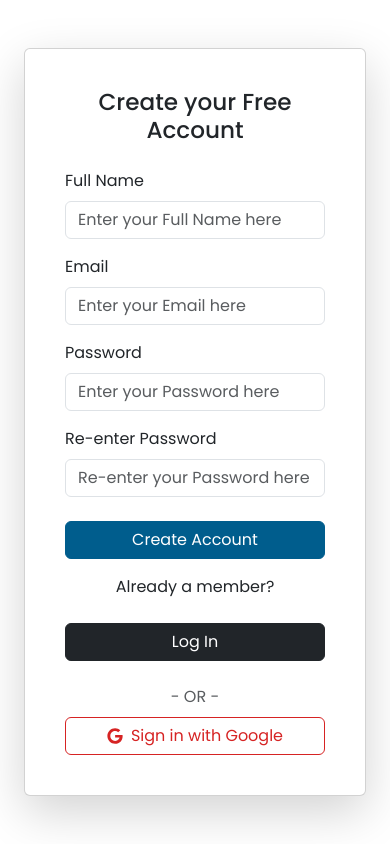
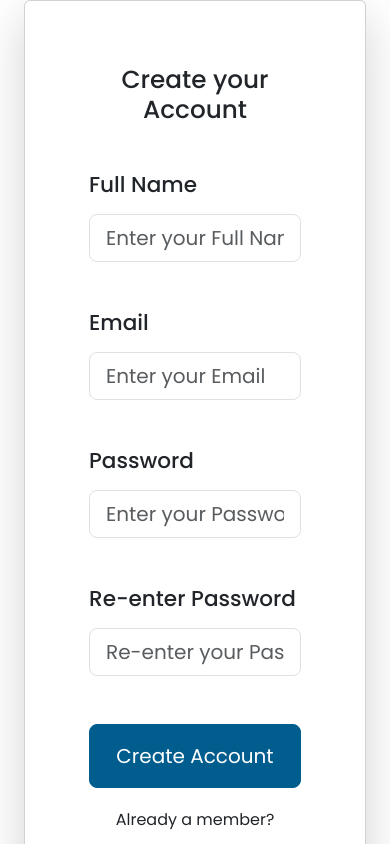
Before and after one commit to TheCodingWizard27/Capstone, a React (Create React App) app in the folder frontend/: page /pages/register in a window 390 px wide. Shown: the top 844 px of the page. Built offline with nearby package versions, Linux system fonts and the light colour scheme.

Commit message:
Editing login and register pages

```diff
--- a/frontend/src/pages/register.js
+++ b/frontend/src/pages/register.js
@@ -1,74 +1,80 @@
 import React from 'react';
 import { Container, Row, Col, Form, Button, Card } from 'react-bootstrap';
+import Image from 'react-bootstrap/Image';
 import { FaGoogle } from 'react-icons/fa';
 import { Link } from 'react-router-dom';
 
 const Register = () => {
   return (
     <Container fluid className="vh-100 d-flex align-items-center justify-content-center">
-      <Row className="w-100">
+      <Row className="w-100 h-100">
         {/* Left side with large logo */}
-        <Col md={5} className="d-none d-md-flex align-items-center justify-content-center bg-light">
-          <img src="logo.svg" alt="Shop Simplify Logo" style={{ width: '75%', borderRadius: '50%' }} />
+        <Col md={6} className="d-none d-md-flex align-items-center justify-content-center bg-light h-100">
+        <Image
+        src={`${process.env.PUBLIC_URL}/images/logo.svg`}
+        alt="Logo"
+        fluid
+      />
         </Col>
 
-        {/* Registration form on the right side */}
-        <Col md={7} className="d-flex align-items-center justify-content-center">
-          <Card style={{ width: '100%', maxWidth: '450px' }} className="p-4 shadow-lg">
-            <Card.Body>
-              <h3 className="text-center mb-4">Create your Free Account</h3>
+        {/* Sign-in form on the right side */}
+        <Col md={6} className="d-flex align-items-center justify-content-center h-1000">
+          <Card style={{ width: '100%', maxWidth: '1000px' }} className="p-5 shadow-lg h-100">
+            <Card.Body className="d-flex flex-column justify-content-center">
+              <h2 className="text-center mb-5">Create your Account</h2>
 
               <Form>
                 {/* Full Name field */}
-                <Form.Group controlId="formFullName">
-                  <Form.Label>Full Name</Form.Label>
-                  <Form.Control type="text" placeholder="Enter your Full Name here" />
+                <Form.Group controlId="formFullName" className="mb-5">
+                  <Form.Label><h4>Full Name</h4></Form.Label>
+                  <Form.Control size="lg" type="text" placeholder="Enter your Full Name" />
                 </Form.Group>
 
                 {/* Email field */}
-                <Form.Group controlId="formEmail" className="mt-3">
-                  <Form.Label>Email</Form.Label>
-                  <Form.Control type="email" placeholder="Enter your Email here" />
+                <Form.Group controlId="formEmail" className="mb-5">
+                  <Form.Label><h4>Email</h4></Form.Label>
+                  <Form.Control size="lg" type="email" placeholder="Enter your Email" />
                 </Form.Group>
 
                 {/* Password field */}
-                <Form.Group controlId="formPassword" className="mt-3">
-                  <Form.Label>Password</Form.Label>
-                  <Form.Control type="password" placeholder="Enter your Password here" />
+                <Form.Group controlId="formPassword" className="mb-5">
+                  <Form.Label><h4>Password</h4></Form.Label>
+                  <Form.Control size="lg" type="password" placeholder="Enter your Password" />
                 </Form.Group>
 
                 {/* Re-enter Password field */}
-                <Form.Group controlId="formReEnterPassword" className="mt-3">
-                  <Form.Label>Re-enter Password</Form.Label>
-                  <Form.Control type="password" placeholder="Re-enter your Password here" />
+                <Form.Group controlId="formReEnterPassword" className="mb-5">
+                  <Form.Label><h4>Re-enter Password</h4></Form.Label>
+                  <Form.Control size="lg" type="password" placeholder="Re-enter your Password" />
                 </Form.Group>
 
                 {/* Create Account button */}
-                <Button variant="primary" className="w-100 mt-4" type="submit">
+                <Button variant="primary" className="w-100 py-3 mb-3" type="submit" size="lg">
                   Create Account
                 </Button>
 
                 {/* Already a member text */}
-                <div className="text-center mt-3">
+                <div className="text-center mt-1">
                   <p>Already a member?</p>
                   <Link to="/pages/signIn" className="w-100">
-                    <Button variant="dark" className="w-100 mt-2">
+                    <Button variant="dark" className="w-100 py-3 mb-3" size="lg">
                         Log In
                     </Button>
                   </Link>
                 </div>
 
                 {/* OR separator */}
-                <div className="text-center mt-4 mb-2">
+                <div className="text-center mb-3">
                   <span className="text-muted">- OR -</span>
                 </div>
 
                 {/* Sign In with Google button */}
                 <Button
                   variant="outline-secondary"
-                  className="w-100 mt-2 d-flex align-items-center justify-content-center"
+                  className="w-100 mt-3 py-3 d-flex align-items-center justify-content-center"
+                  size="lg"
                 >
-                  <FaGoogle className="me-2" /> {/* Google Icon */}
+                  <FaGoogle className="me-3" /> {/* Google Icon */}
                   Sign in with Google
                 </Button>
 
--- a/frontend/src/pages/signIn.js
+++ b/frontend/src/pages/signIn.js
@@ -1,47 +1,53 @@
 import React from 'react';
 import { Container, Row, Col, Form, Button, Card } from 'react-bootstrap';
+import Image from 'react-bootstrap/Image';
 import { FaGoogle } from 'react-icons/fa';
 import { Link } from 'react-router-dom';
 
 const SignIn = () => {
   return (
     <Container fluid className="vh-100 d-flex align-items-center justify-content-center">
-      <Row className="w-100">
+      <Row className="w-100 h-100">
         {/* Left side with large logo */}
-        <Col md={5} className="d-none d-md-flex align-items-center justify-content-center bg-light">
-          <img src="logo.svg" alt="Shop Simplify Logo" style={{ width: '75%', borderRadius: '50%' }} />
+        <Col md={6} className="d-none d-md-flex align-items-center justify-content-center bg-light h-100">
+        <Image
+        src={`${process.env.PUBLIC_URL}/images/logo.svg`}
+        alt="Logo"
+        fluid
+      />
         </Col>
 
         {/* Sign-in form on the right side */}
-        <Col md={7} className="d-flex align-items-center justify-content-center">
-          <Card style={{ width: '100%', maxWidth: '450px' }} className="p-4 shadow-lg">
-            <Card.Body>
-              <h3 className="text-center mb-4">Sign In</h3>
+        <Col md={6} className="d-flex align-items-center justify-content-center h-1000">
+          <Card style={{ width: '100%', maxWidth: '1000px' }} className="p-5 shadow-lg h-100">
+            <Card.Body className="d-flex flex-column justify-content-center">
+              <h2 className="text-center mb-5">Sign In</h2>
 
-              <Form>
+              <Form className="flex-grow-1">
                 {/* Email field */}
-                <Form.Group controlId="formEmail">
-                  <Form.Label>Email</Form.Label>
-                  <Form.Control type="email" placeholder="Enter your Email here" />
+                <Form.Group controlId="formEmail" className="mb-5">
+                  <Form.Label><h4>Email</h4></Form.Label>
+                  <Form.Control size="lg" type="email" placeholder="Enter your Email" />
                 </Form.Group>
 
                 {/* Password field */}
-                <Form.Group controlId="formPassword" className="mt-3">
-                  <Form.Label>Password</Form.Label>
-                  <Form.Control type="password" placeholder="Enter your Password here" />
+                <Form.Group controlId="formPassword" className="mb-5">
+                  <Form.Label><h4>Password</h4></Form.Label>
+                  <Form.Control size="lg" type="password" placeholder="Enter your Password" />
                 </Form.Group>
 
                 {/* Sign In button */}
-                <Button variant="primary" className="w-100 mt-4" type="submit">
+                <Button variant="primary" className="w-100 py-3 mb-3" type="submit" size="lg">
                   Sign in
                 </Button>
 
                 {/* Sign In with Google button */}
                 <Button
                   variant="outline-secondary"
-                  className="w-100 mt-2 d-flex align-items-center justify-content-center"
+                  className="w-100 mt-3 py-3 d-flex align-items-center justify-content-center"
+                  size="lg"
                 >
-                  <FaGoogle className="me-2" /> {/* Google Icon */}
+                  <FaGoogle className="me-3" /> {/* Google Icon */}
                   Sign in with Google
                 </Button>
 
@@ -57,11 +63,10 @@ const SignIn = () => {
 
                 {/* Register button wrapped in Link */}
                 <Link to="/pages/register" className="w-100">
-                  <Button variant="dark" className="w-100 mt-2">
+                  <Button variant="dark" className="w-100 py-3 mt-2" size="lg">
                     Register
                   </Button>
                 </Link>
-
               </Form>
             </Card.Body>
           </Card>
```
Also changed, not shown: frontend/public/images/logo.svg (renamed from frontend/public/logo.svg).
